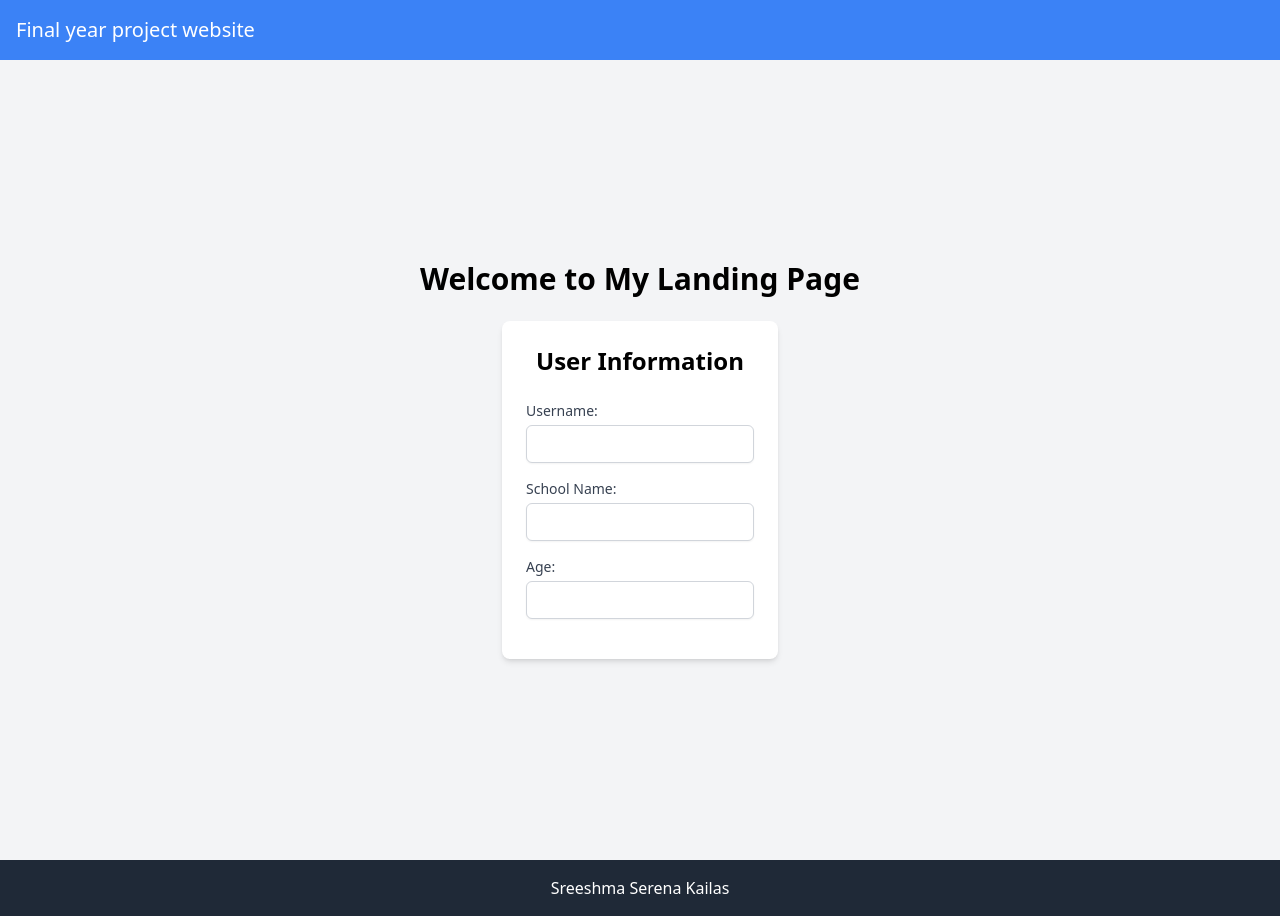
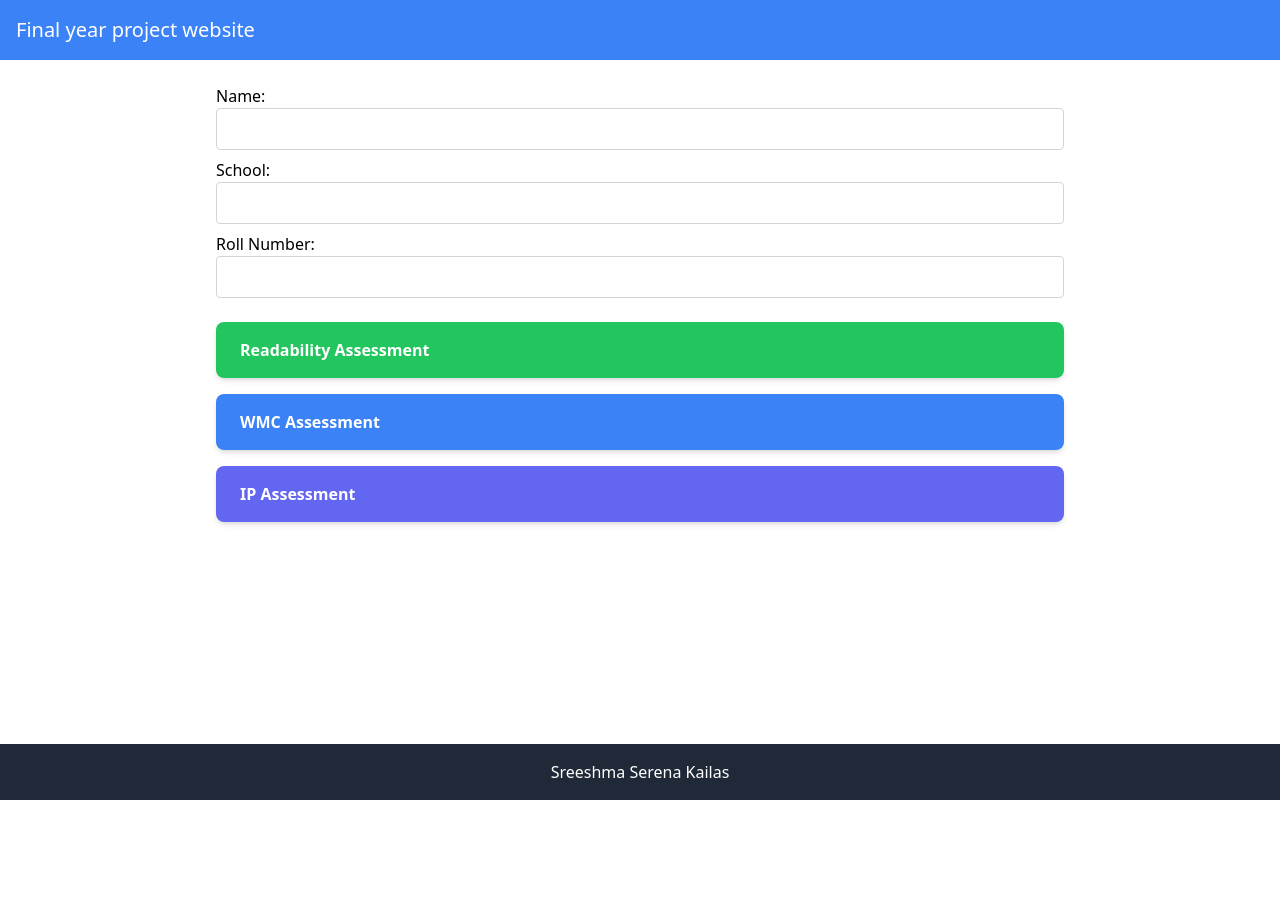
Before and after one commit to saliaku/project_website, a React (Create React App) app in the folder frontend/: page / in a window 1280 px wide. After the commit the page ends 800 px from the top, so only its background shows below. Built offline with nearby package versions, Linux system fonts and the light colour scheme.

Commit message:
all changes added

```diff
--- a/frontend/src/App.js
+++ b/frontend/src/App.js
@@ -15,8 +15,8 @@ function App() {
 
         <main className="flex-grow"> {/* This allows main to take up available space */}
           <Routes>
-            <Route path="/" element={<LandingPage />} /> {/* Landing Page */}
-            <Route path="/survey" element={<SurveyPage />} /> {/* Survey Page */}
+            <Route path="/" element={<SurveyPage />} /> {/* Landing Page */}
+            {/* <Route path="/survey" element={<SurveyPage />} /> Survey Page */}
           </Routes>
         </main>
 
```
Also changed, not shown: frontend/src/logo.svg (deleted).
